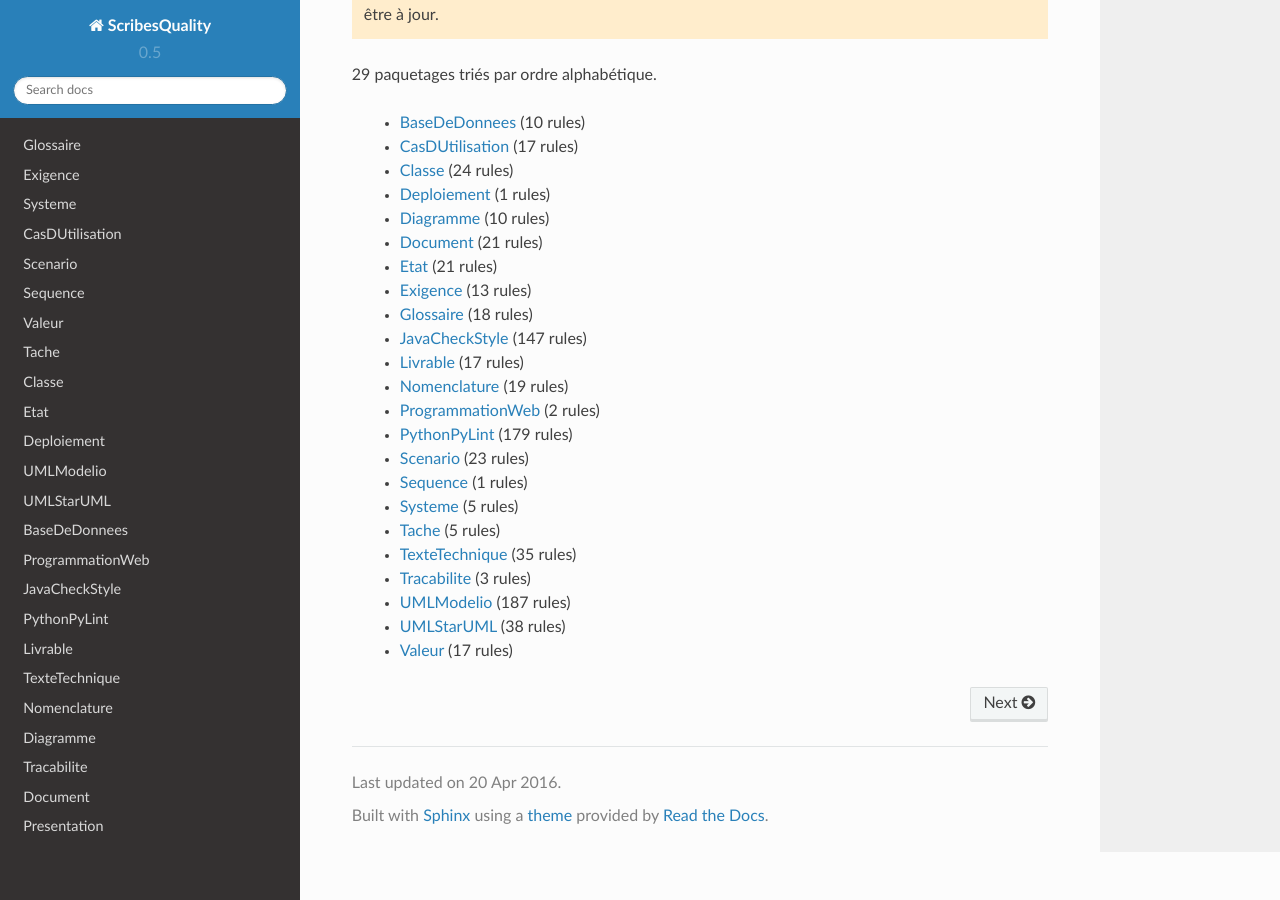
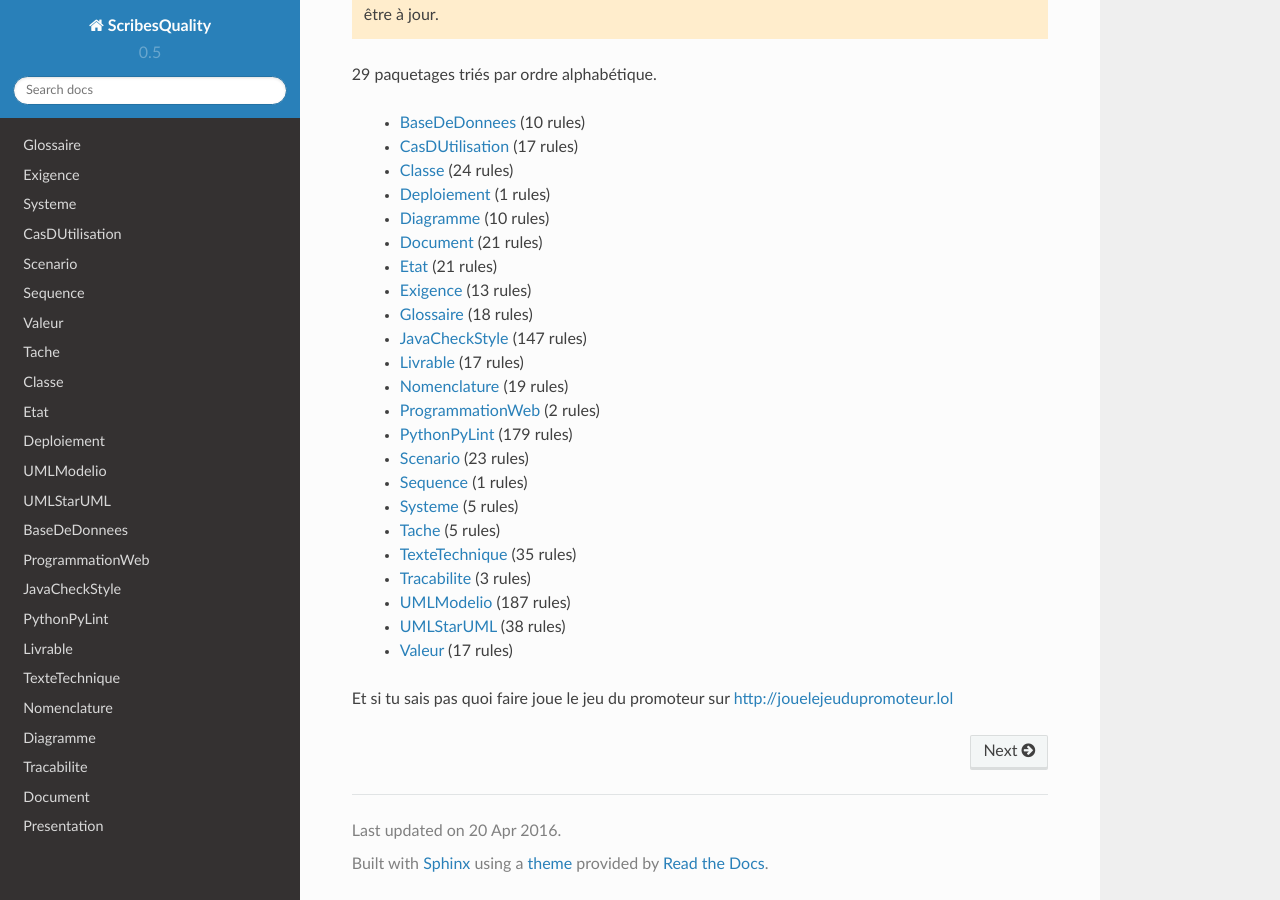
Before and after one commit to ScribesZone/ScribesQuality, a Sphinx documentation site: the page built from docs/index.rst, in a window 1280 px wide and 900 px high, scrolled down 1901 px. Built offline with Sphinx 7.4.7 and the Read the Docs theme 2.0.0, drawn with Linux system fonts in a browser that asks for light colours.

Commit message:
joue le jeu du promoteur

```diff
--- a/docs/index.rst
+++ b/docs/index.rst
@@ -123,6 +123,8 @@ vie et peuvent être utilisés tout au long du projet.
  * :ref:`package_UMLStarUML` (38 rules)
  * :ref:`package_Valeur` (17 rules)
 
+Et si tu sais pas quoi faire joue le jeu du promoteur sur http://jouelejeudupromoteur.lol
+
 .. ............................................................................
 
 .. _ScribesTools: http://scribestools.readthedocs.org
```
